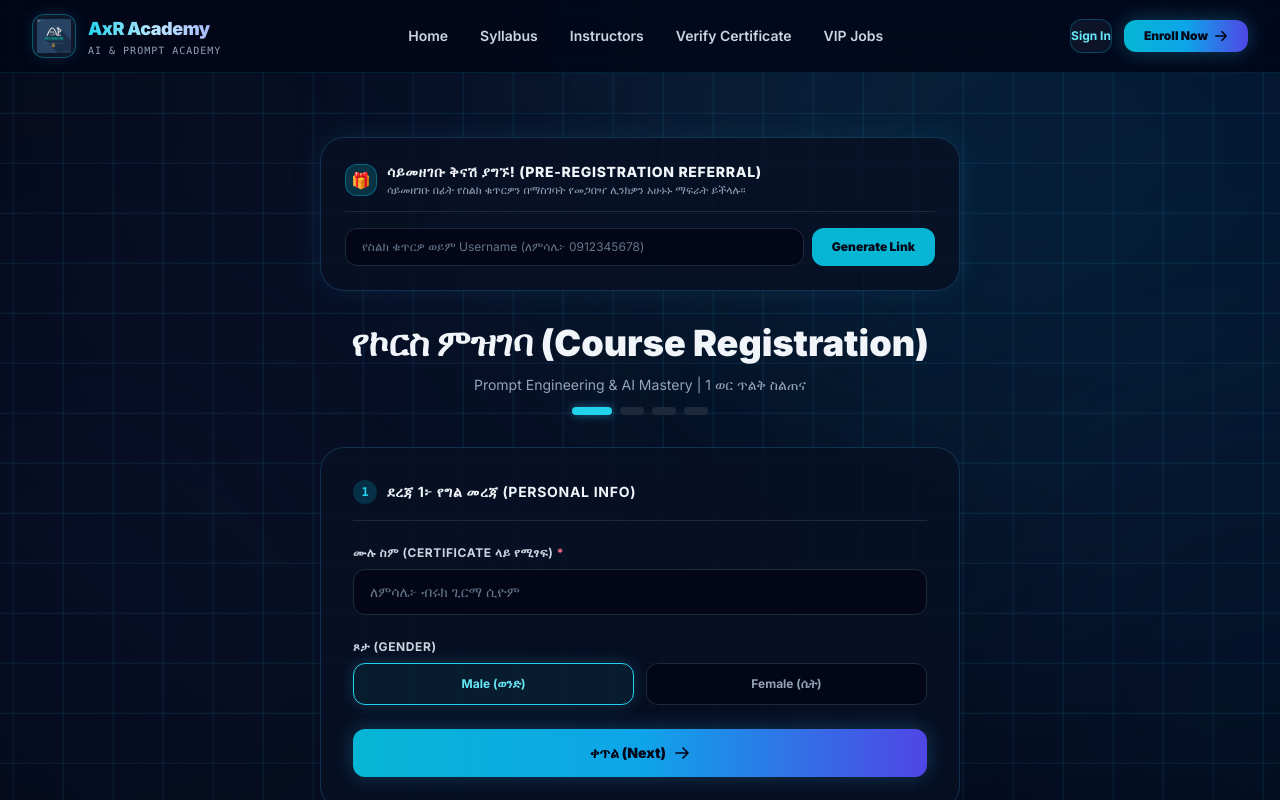
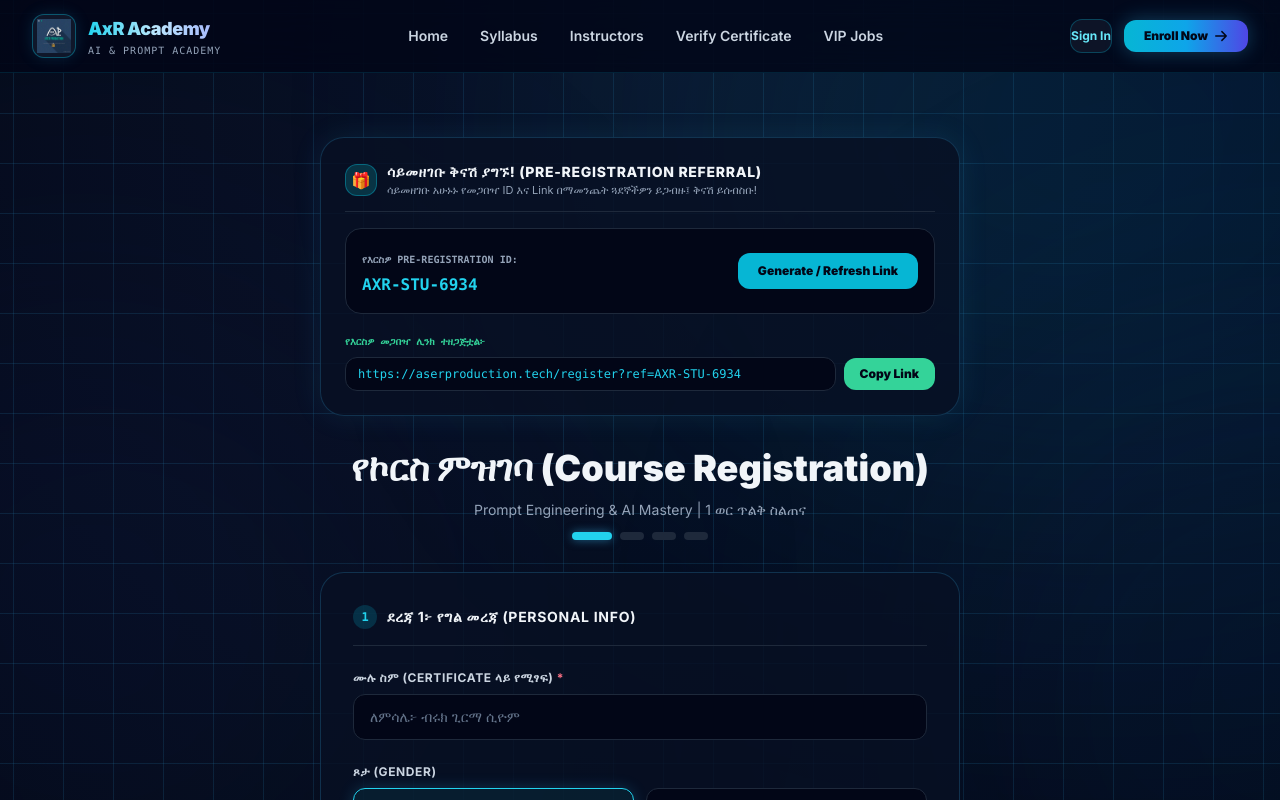
Before and after one commit to AserEB/axr-course-web, a Next.js app: page /register in a window 1280 px wide. Shown: the top 800 px of the page. Built offline with nearby package versions, Linux system fonts and the light colour scheme; no server answers; the database is empty.

Commit message:
Add pre-registration referral ID generator & dynamic discount engine

```diff
--- a/src/app/(auth)/register/page.tsx
+++ b/src/app/(auth)/register/page.tsx
@@ -5,7 +5,7 @@
 import Link from 'next/link';
 import { supabase } from '@/lib/supabaseClient';
 import { SITE_CONFIG, BANK_ACCOUNTS } from '@/lib/constants';
-import { calculateUserDiscount, generatePreRegReferralLink } from '@/lib/discountEngine';
+import { calculateUserDiscount } from '@/lib/discountEngine';
 import {
     generateStudentCustomId,
     generateNumericUserId,
@@ -24,10 +24,12 @@
     const [isRegistrationOpen, setIsRegistrationOpen] = useState<boolean>(true);
     const [checkingSettings, setCheckingSettings] = useState<boolean>(true);
 
-    // Pre-Registration Referral Link Generator State
-    const [preRegInput, setPreRegInput] = useState('');
+    // Pre-Registration Referral State
+    const [preRegCustomId, setPreRegCustomId] = useState<string>('');
     const [generatedLink, setGeneratedLink] = useState('');
     const [copiedPreReg, setCopiedPreReg] = useState(false);
+    const [preRegVerifiedCoins, setPreRegVerifiedCoins] = useState(0);
+    const [preRegTotalJoined, setPreRegTotalJoined] = useState(0);
 
     // Form State
     const [step, setStep] = useState(1);
@@ -48,7 +50,7 @@
     // Completed State
     const [generatedCustomId, setGeneratedCustomId] = useState('');
 
-    // 1. Check Registration Status & Capture Exact Referral Parameter
+    // Load or Initialize Pre-Reg Custom ID
     useEffect(() => {
         async function checkRegistrationStatus() {
             try {
@@ -72,7 +74,7 @@
 
         checkRegistrationStatus();
 
-        // Capture Raw Referral Parameter without breaking strings or phone numbers
+        // Capture Referral Link Code (?ref=...)
         const refParam = searchParams.get('ref');
         if (refParam) {
             const rawRef = refParam.trim();
@@ -88,15 +90,64 @@
                 setReferredBy(storedRef);
             }
         }
+
+        // Initialize or Load Pre-Registration Custom ID for unregistered user
+        if (typeof window !== 'undefined') {
+            let existingPreRegId = localStorage.getItem('axr_my_prereg_custom_id');
+            if (!existingPreRegId) {
+                existingPreRegId = generateStudentCustomId();
+                localStorage.setItem('axr_my_prereg_custom_id', existingPreRegId);
+            }
+            setPreRegCustomId(existingPreRegId);
+            const initialLink = `${SITE_CONFIG.siteUrl}/register?ref=${existingPreRegId}`;
+            setGeneratedLink(initialLink);
+            fetchPreRegReferrals(existingPreRegId);
+        }
     }, [searchParams]);
 
-    const discountInfo = calculateUserDiscount(0, 0, SITE_CONFIG.courseFee);
+    // Fetch referral counts for pre-registered ID or phone
+    const fetchPreRegReferrals = async (idOrPhone: string) => {
+        if (!idOrPhone) return;
+        try {
+            const cleanId = idOrPhone.replace(/^AXR-STU-/i, '').trim();
+            const phoneDigits = idOrPhone.replace(/\D/g, '');
+            const phoneLast9 = phoneDigits.length >= 9 ? phoneDigits.slice(-9) : phoneDigits;
+
+            const searchTerms = Array.from(new Set([idOrPhone, cleanId, phoneLast9])).filter((t) => t && t.length >= 3);
+            const orConditions = searchTerms.map((t) => `referred_by.ilike.%${t}%`).join(',');
+
+            const { data, error } = await supabase
+                .from('students')
+                .select('status')
+                .or(orConditions);
+
+            if (!error && data) {
+                setPreRegTotalJoined(data.length);
+                const verifiedCount = data.filter((s) => s.status === 'Verified').length;
+                setPreRegVerifiedCoins(verifiedCount);
+            }
+        } catch (err) {
+            console.warn('Notice loading pre-reg referrals:', err);
+        }
+    };
+
+    // Recalculate discount live based on accumulated coins
+    const activeCoins = preRegVerifiedCoins;
+    const discountInfo = calculateUserDiscount(activeCoins, preRegTotalJoined, SITE_CONFIG.courseFee);
 
     const handleGeneratePreRegLink = (e: React.FormEvent) => {
         e.preventDefault();
-        if (!preRegInput.trim()) return;
-        const link = generatePreRegReferralLink(preRegInput.trim());
+        let currentId = preRegCustomId;
+        if (!currentId) {
+            currentId = generateStudentCustomId();
+            setPreRegCustomId(currentId);
+            if (typeof window !== 'undefined') {
+                localStorage.setItem('axr_my_prereg_custom_id', currentId);
+            }
+        }
+        const link = `${SITE_CONFIG.siteUrl}/register?ref=${currentId}`;
         setGeneratedLink(link);
+        fetchPreRegReferrals(currentId);
     };
 
     const copyPreRegLink = () => {
@@ -150,6 +201,11 @@
             setErrorMessage('የይለፍ ቃል ቢያንስ 6 አሃዝ/ፊደል መሆን አለበት።');
             return;
         }
+
+        // Fetch referrals using both phone and pre-reg custom ID for maximum accuracy
+        fetchPreRegReferrals(phone);
+        if (preRegCustomId) fetchPreRegReferrals(preRegCustomId);
+
         setErrorMessage('');
         setStep(3);
     };
@@ -200,7 +256,8 @@
             }
 
             const numericUserId = generateNumericUserId();
-            const customId = generateStudentCustomId();
+            // Use pre-reg generated custom ID if available so prior referrals link seamlessly
+            const customId = preRegCustomId || generateStudentCustomId();
 
             let currentRound = 2;
             try {
@@ -312,7 +369,7 @@
     return (
         <div className="mx-auto max-w-2xl px-4 py-10 animate-fade-in-up sm:py-16 text-slate-100 min-h-screen">
 
-            {/* PRE-REGISTRATION REFERRAL LINK GENERATOR CARD */}
+            {/* PRE-REGISTRATION REFERRAL ENGINE CARD */}
             <div className="mb-8 glass-card-pro rounded-3xl p-6 border border-cyan-500/30 bg-slate-900/90 space-y-4 shadow-[0_0_30px_rgba(56,189,248,0.1)]">
                 <div className="flex items-center gap-2.5 border-b border-slate-800 pb-3">
                     <div className="flex h-8 w-8 items-center justify-center rounded-xl bg-cyan-950 border border-cyan-500/40 text-cyan-400 font-bold">
@@ -323,27 +380,43 @@
                             ሳይመዘገቡ ቅናሽ ያግኙ! (Pre-Registration Referral)
                         </h2>
                         <p className="text-[11px] text-slate-400">
-                            ሳይመዘገቡ በፊት የስልክ ቁጥርዎን በማስገባት የመጋበዣ ሊንክዎን አሁኑኑ ማፍራት ይችላሉ።
+                            ሳይመዘገቡ አሁኑኑ የመጋበዣ ID እና Link በማመንጨት ጓደኞችዎን ይጋብዙ፤ ቅናሽ ይሰብስቡ!
                         </p>
                     </div>
                 </div>
 
-                <form onSubmit={handleGeneratePreRegLink} className="flex gap-2">
-                    <input
-                        type="text"
-                        required
-                        placeholder="የስልክ ቁጥርዎ ወይም Username (ለምሳሌ፦ 0912345678)"
-                        value={preRegInput}
-                        onChange={(e) => setPreRegInput(e.target.value)}
-                        className="flex-1 rounded-xl border border-slate-800 bg-slate-950 px-4 py-2.5 text-xs text-slate-100 placeholder-slate-500 focus:border-cyan-400 focus:outline-none transition"
-                    />
+                <div className="flex flex-col sm:flex-row gap-3 items-center justify-between bg-slate-950 p-4 rounded-2xl border border-slate-800">
+                    <div className="space-y-1">
+                        <span className="text-[10px] font-mono font-bold uppercase text-slate-400">የእርስዎ Pre-Registration ID:</span>
+                        <p className="font-mono text-base font-black text-cyan-400">{preRegCustomId || 'AXR-STU-XXXX'}</p>
+                    </div>
+
                     <button
-                        type="submit"
-                        className="rounded-xl bg-cyan-500 px-5 py-2.5 text-xs font-black text-slate-950 transition hover:bg-cyan-400 shrink-0"
+                        type="button"
+                        onClick={handleGeneratePreRegLink}
+                        className="w-full sm:w-auto rounded-xl bg-cyan-500 px-5 py-2.5 text-xs font-black text-slate-950 transition hover:bg-cyan-400 shrink-0"
                     >
-                        Generate Link
+                        Generate / Refresh Link
                     </button>
-                </form>
+                </div>
+
+                {/* Pre-Registration Live Coins Widget */}
+                {preRegTotalJoined > 0 && (
+                    <div className="grid grid-cols-3 gap-2 text-center pt-1 font-mono">
+                        <div className="rounded-xl border border-slate-800 bg-slate-950 p-2">
+                            <span className="text-[9px] text-slate-400 uppercase">Joined</span>
+                            <p className="text-sm font-bold text-slate-100">{preRegTotalJoined}</p>
+                        </div>
+                        <div className="rounded-xl border border-amber-500/30 bg-amber-950/20 p-2">
+                            <span className="text-[9px] text-amber-400 uppercase">Coins</span>
+                            <p className="text-sm font-bold text-amber-400">{discountInfo.coins}</p>
+                        </div>
+                        <div className="rounded-xl border border-emerald-500/30 bg-emerald-950/20 p-2">
+                            <span className="text-[9px] text-emerald-400 uppercase">Discount</span>
+                            <p className="text-sm font-bold text-emerald-400">{discountInfo.percent}%</p>
+                        </div>
+                    </div>
+                )}
 
                 {generatedLink && (
                     <div className="space-y-2 pt-1">
@@ -626,9 +699,26 @@
                         </div>
                     )}
 
-                    <div className="flex items-center justify-between rounded-2xl border border-slate-800 bg-slate-950/80 p-4 font-mono text-xs">
-                        <span className="text-slate-400">የሚከፍሉት ትክክለኛ መጠን፦</span>
-                        <span className="text-base font-extrabold text-emerald-400">{formatCurrency(discountInfo.finalFee)}</span>
+                    {/* DYNAMIC DISCOUNT BILLING SUMMARY */}
+                    <div className="space-y-2 rounded-2xl border border-emerald-500/30 bg-slate-950/90 p-4 font-mono text-xs">
+                        <div className="flex justify-between text-slate-400">
+                            <span>መደበኛ የኮርስ ክፍያ፦</span>
+                            <span>{formatCurrency(SITE_CONFIG.courseFee)}</span>
+                        </div>
+
+                        {discountInfo.coins > 0 && (
+                            <div className="flex justify-between text-emerald-400 font-bold">
+                                <span>የተሰበሰበ ቅናሽ ({discountInfo.coins} Coins / {discountInfo.percent}% Off)፦</span>
+                                <span>- {formatCurrency(discountInfo.discountAmount)}</span>
+                            </div>
+                        )}
+
+                        <div className="flex items-center justify-between border-t border-slate-800 pt-2 text-sm font-extrabold text-slate-100">
+                            <span className="text-slate-300">የሚከፍሉት ትክክለኛ መጠን፦</span>
+                            <span className="text-base sm:text-lg font-black text-emerald-400">
+                                {formatCurrency(discountInfo.finalFee)}
+                            </span>
+                        </div>
                     </div>
 
                     <div className="flex gap-3">
--- a/src/lib/discountEngine.ts
+++ b/src/lib/discountEngine.ts
@@ -9,14 +9,18 @@
     pending_count: number;
 }
 
+/**
+ * Calculates user discount percentage, earned coins, and remaining payable course fee.
+ */
 export function calculateUserDiscount(
     verifiedInvites: number = 0,
     totalInvites: number = 0,
-    baseFee: number = SITE_CONFIG.courseFee || 700
+    baseFee: number = SITE_CONFIG.courseFee || 1000
 ): DiscountResult {
     const safeVerified = Math.max(0, verifiedInvites || 0);
     const safeTotal = Math.max(0, totalInvites || 0);
 
+    // Max 10 coins = 100% Discount (Free Course)
     const coins = Math.min(safeVerified, 10);
     const percent = coins * 10;
     const discountAmount = (baseFee * percent) / 100;
@@ -34,13 +38,14 @@
 }
 
 /**
- * Pre-Registration Referral Link Generator (Phase 4)
- * Generates referral links for users before or after registration.
+ * Pre-Registration Referral Link Generator
+ * Generates official referral links for students before or after full registration.
  */
 export function generatePreRegReferralLink(identifier: string | number): string {
-    const cleanId = String(identifier).trim().replace('ref_', '').replace('AXR-STU-', '');
+    const cleanId = String(identifier).trim();
     const baseUrl = typeof window !== 'undefined'
         ? window.location.origin
         : (SITE_CONFIG.siteUrl || 'https://aserproduction.tech');
+
     return `${baseUrl}/register?ref=${cleanId}`;
 }
```
